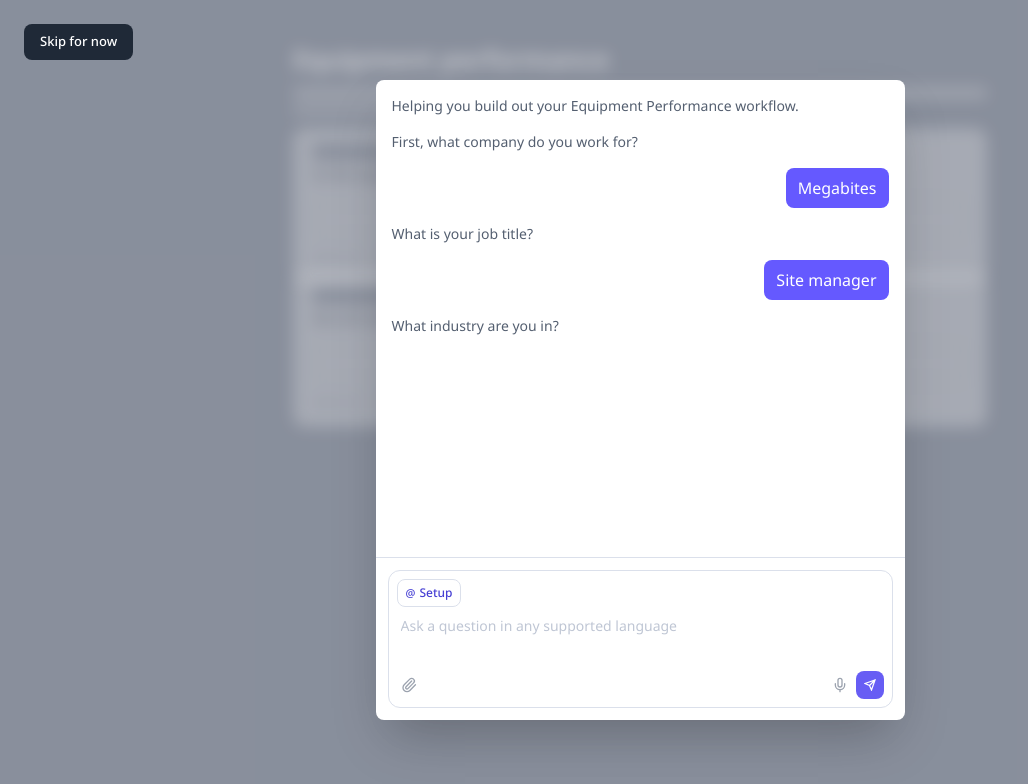
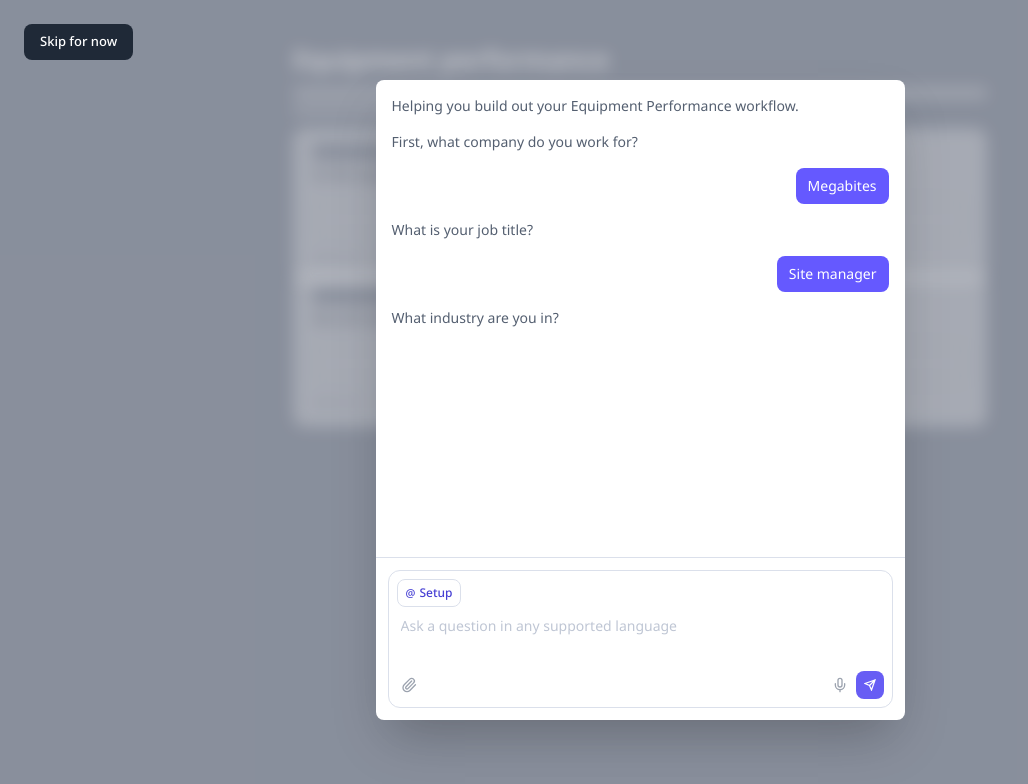
Before and after one commit to Tongpnk/safetyculture-onboarding, a React (Vite) app: page /plan in a window 1280 px wide. Shown: the top 784 px of the page, without its empty margins (0-1028 px from the left). Built offline with nearby package versions, Linux system fonts and the light colour scheme.

Commit message:
fix: change user-text bubble font to Body/Small (14px/leading-5)

```diff
--- a/src/screens/Plan.tsx
+++ b/src/screens/Plan.tsx
@@ -231,7 +231,7 @@ export default function Plan() {
                 {item.type === 'user-text' && (
                   <div className="flex justify-end">
                     <div
-                      className="px-3 py-2 rounded-lg text-[16px] text-white leading-6"
+                      className="px-3 py-2 rounded-lg text-[14px] text-white leading-5"
                       style={{ backgroundColor: '#6559FF' }}
                     >
                       {item.text}
```
